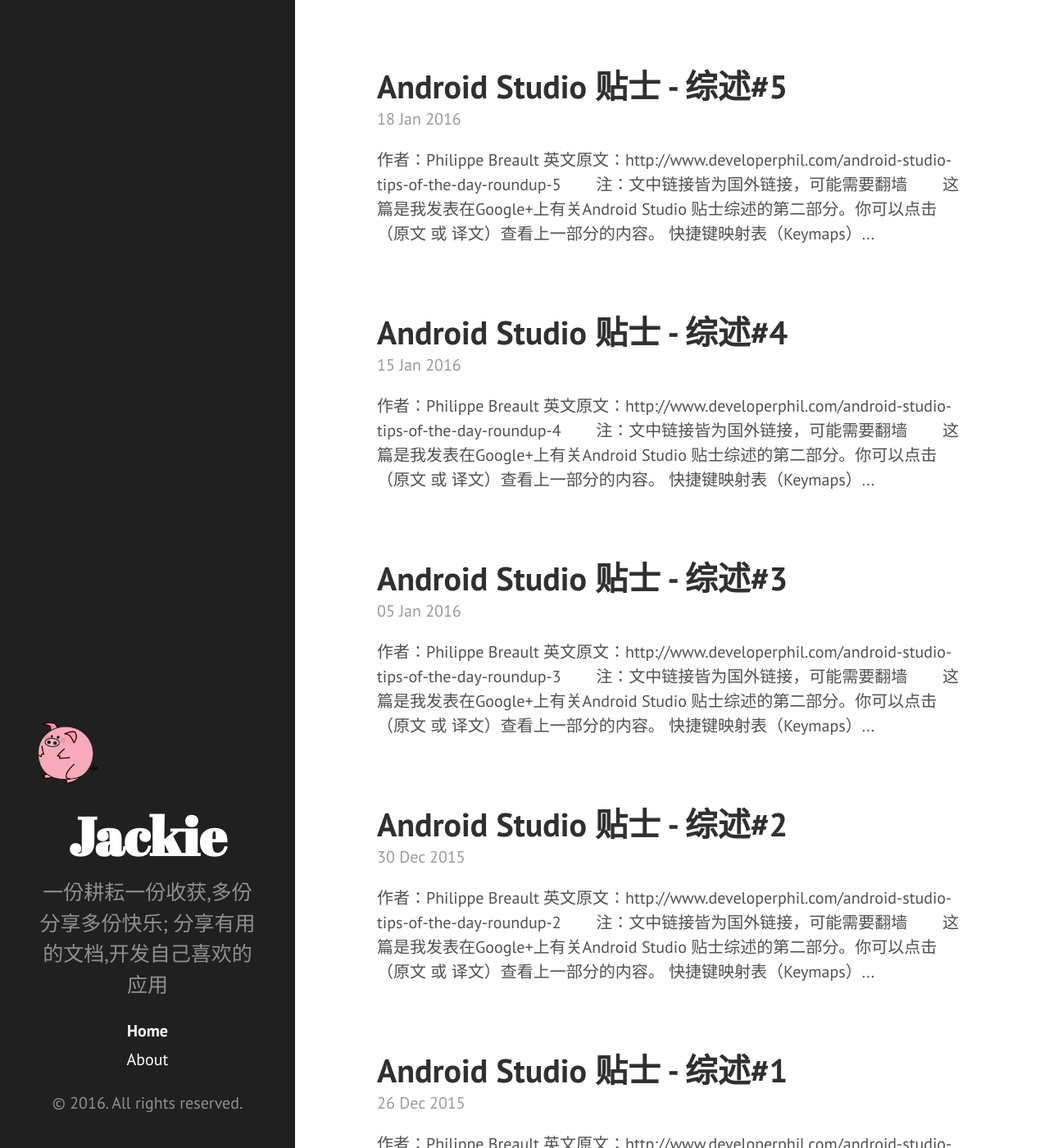
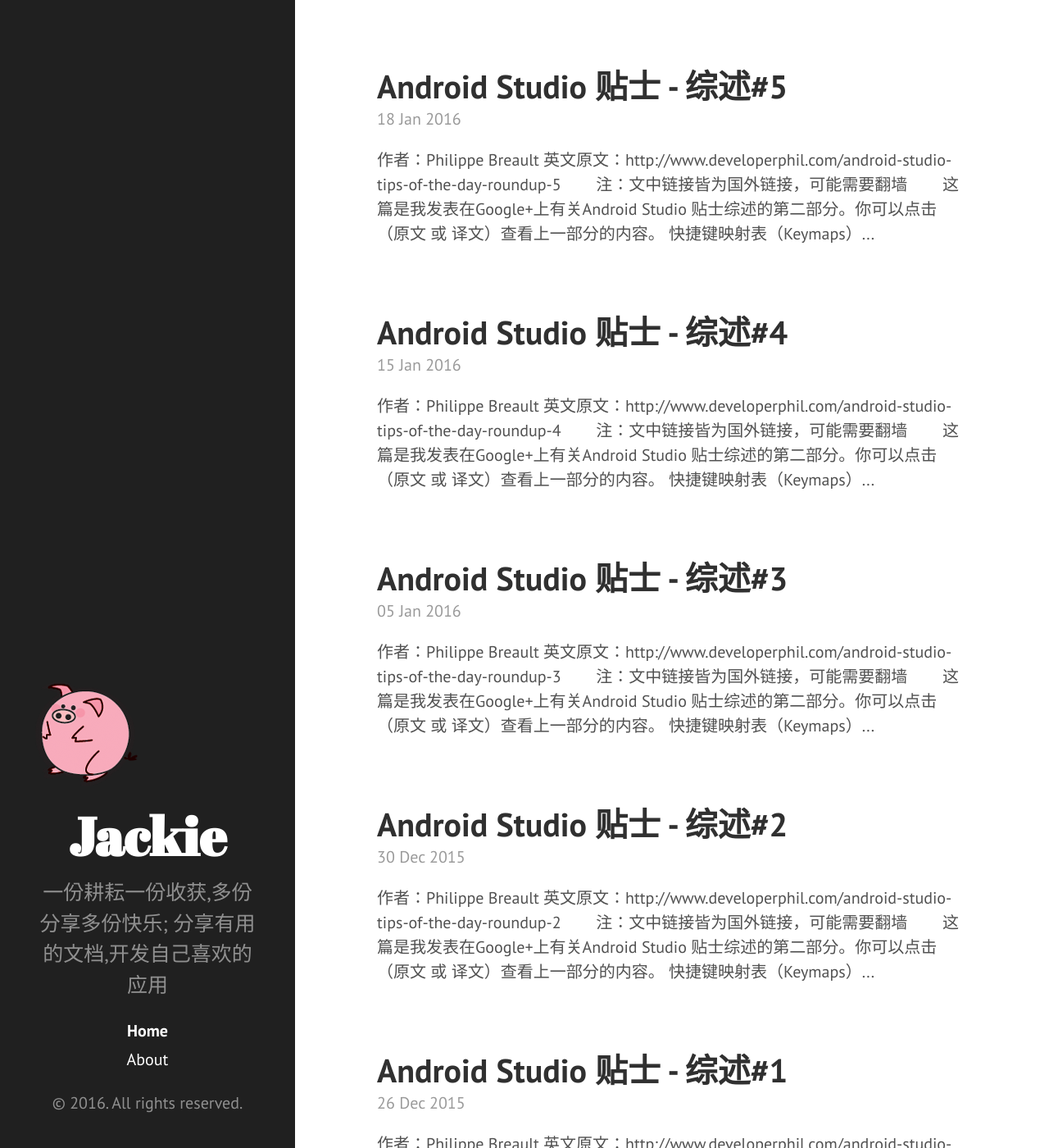
Before and after one commit to Jackie880823/Jackie880823.github.io, a Jekyll site: the page built from index.html, in a window 1280 px wide and 1400 px high. Shown: the whole window at 82% size. Built offline with Jekyll 4.4.1, drawn with Linux system fonts in a browser that asks for light colours; Markdown is read by kramdown in place of the engine named in the settings; the list of posts is cut into pages by our own code.

```diff
--- a/_includes/sidebar.html
+++ b/_includes/sidebar.html
@@ -1,7 +1,7 @@
 <div class="sidebar">
   <div class="container sidebar-sticky">
     <div class="sidebar-about">
-      <a href="{{ site.root }}" title="Link to homepage for {{ site.title }}"><img src="{{ site.root }}/public/favicon.ico" width="80"/></a>
+      <img src="{{ site.root }}public/favicon.ico"/>
       <h1>
         <a href="{{ site.root }}">
           {{ site.title }}
--- a/public/css/hyde.css
+++ b/public/css/hyde.css
@@ -66,7 +66,6 @@
     left: 0;
     bottom: 0;
     width: 18rem;
-    align-content: center;
     text-align: center;
   }
 }
@@ -82,6 +81,11 @@
   margin-top: 0;
   font-family: "Abril Fatface", serif;
   font-size: 3.25rem;
+}
+
+.sidebar-about image {
+  align-self: center;
+  -webkit-align-content: center;
 }
 
 /* Sidebar nav */
```
